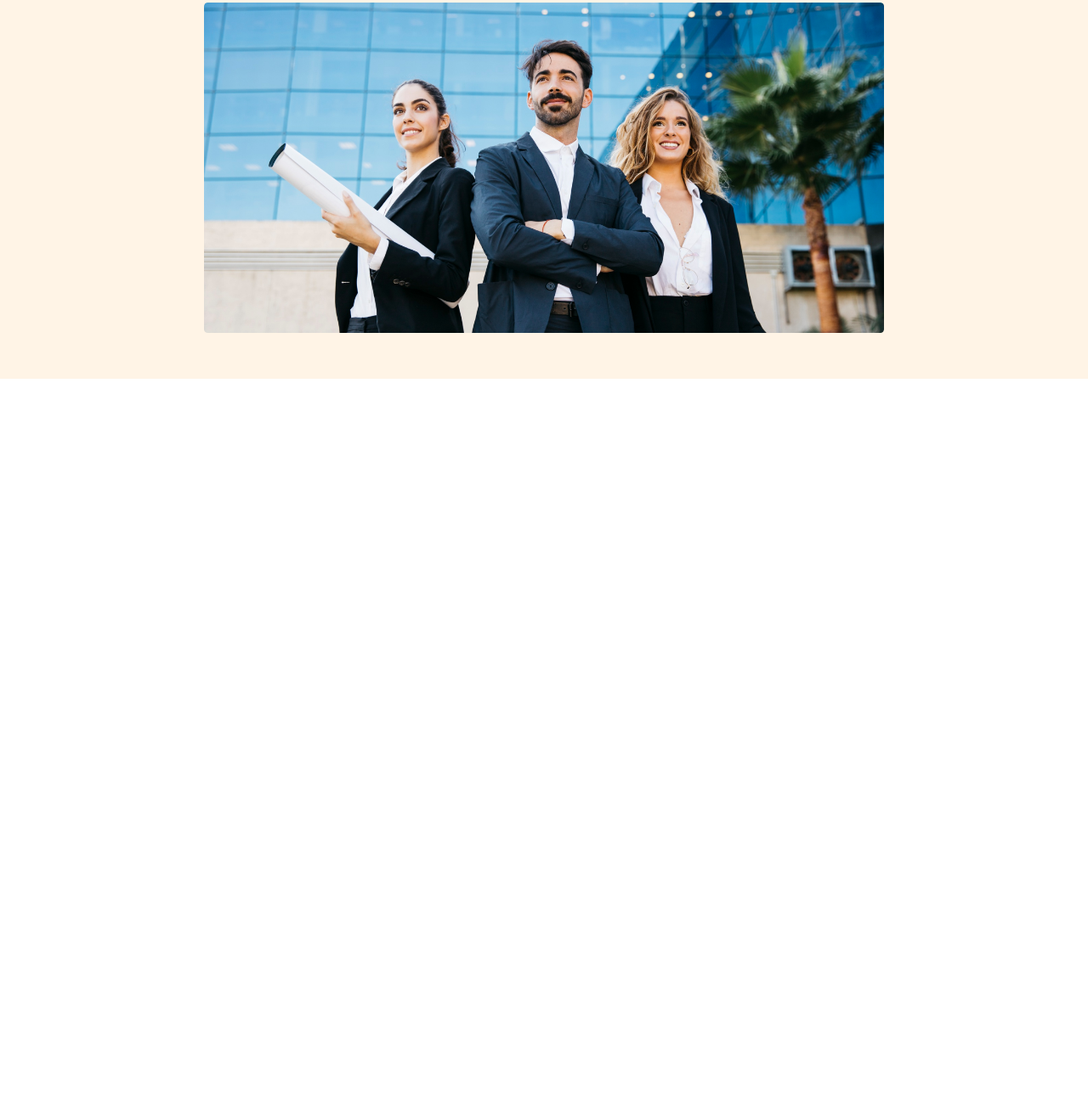
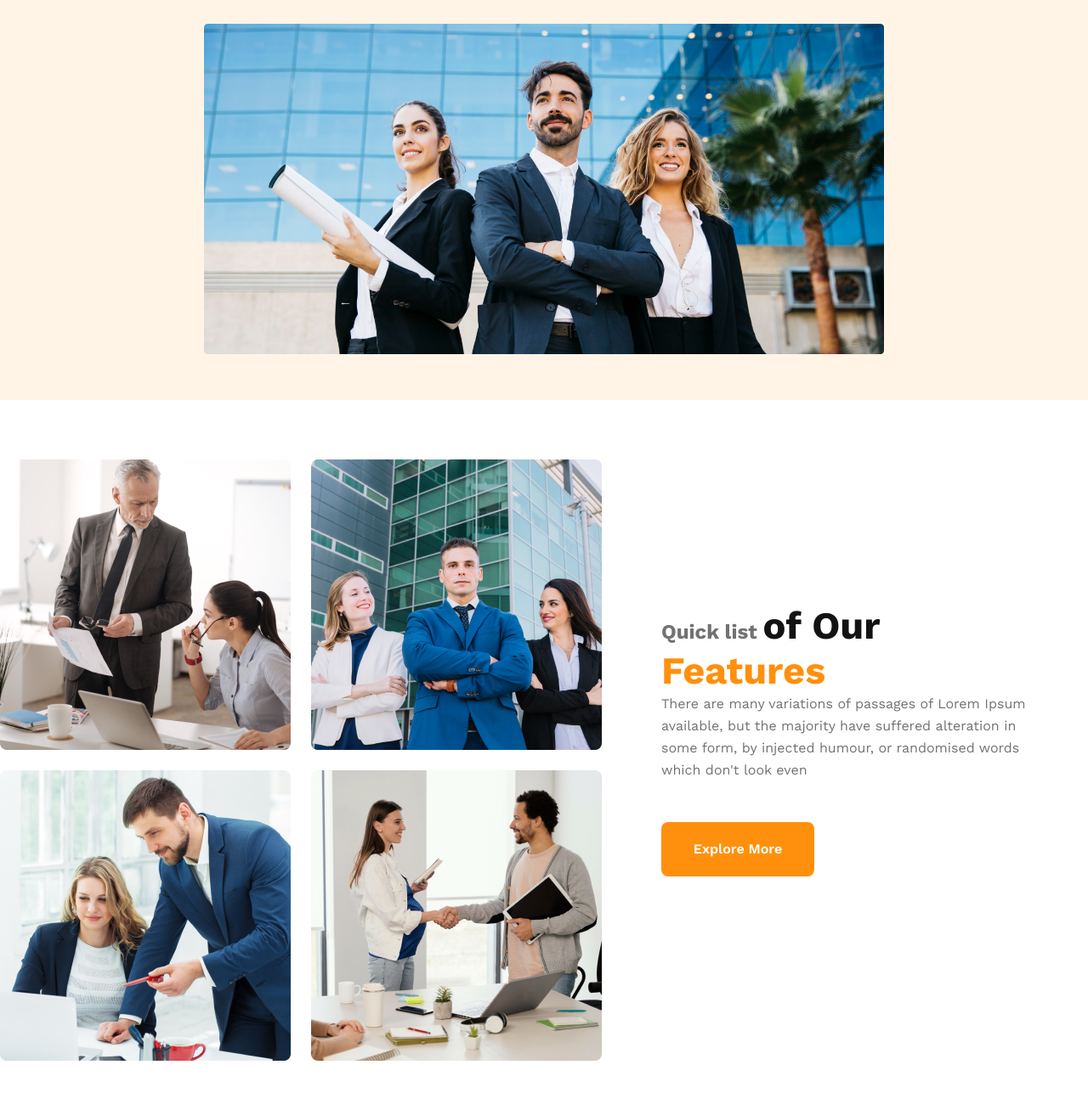
Before and after one commit to shakil-1/G3-Architects, a plain HTML site: page index.html in a window 1280 px wide. Shown: the part 541-1828 px from the top of the page at 85% size. Before the commit the page ends 987 px from the top, so only its background shows below. Drawn offline with nearby package versions, Linux system fonts and the light colour scheme.

Commit message:
add main section

```diff
--- a/index.html
+++ b/index.html
@@ -9,9 +9,10 @@
     <link rel="stylesheet" href="styles/styles.css" />
   </head>
   <body>
+    <!--  start banner section  -->
     <header>
       <nav>
-        <h1 class="nav-title">G3 Architects</h1>
+        <h3 class="section-title">G3 Architects</h3>
         <ul>
           <li><a href="">Home</a></li>
           <li><a href="">About</a></li>
@@ -23,20 +24,43 @@
       <div class="banner">
         <div class="banner-section">
           <h1 class="banner-title">Brand New Group of Architects</h1>
-            <p class="banner-descriptin">
+          <p class="text-light-gray">
             There are many variations of passages of Lorem Ipsum available, but
             the majority have suffered alteration in some form, by injected
             humour, or randomised words which don't look even
           </p>
 
           <button class="btn-primary">Explore More</button>
+        </div>
+        <img class="banner-img" src="./images/banner.png" alt="" />
+      </div>
+    </header>
+    <!--  end banner section  -->
+    <!-- start main section  -->
+    <main>
+      <section class="tems-container">
+        <div class="tems-img-container">
+          <img src="./images/team1.png" alt="" />
+          <img src="./images/team2.png" alt="" />
+          <img src="./images/team3.png" alt="" />
+          <img src="./images/team4.png" alt="" />
+        </div>
+        <div class="tems-content">
+          <h1 class="">
+            <span class="text-light-gray">Quick list</span>
+            <span class="tems2">of Our </span>
+            <span class="tems-title"> Features</span>
+          </h1>
+          <p class="tems-description">
+            There are many variations of passages of Lorem Ipsum available, but
+            the majority have suffered alteration in some form, by injected
+            humour, or randomised words which don't look even
+          </p>
+          <button class="btn-primary">Explore More</button>
+        </div>
+      </section>
 
-      </div>
-        <img class="banner-img" src="./images/banner.png" alt="">
-    </div>
-
-    </header>
-    <main></main>
+    </main>
     <footer></footer>
   </body>
 </html>
--- a/styles/styles.css
+++ b/styles/styles.css
@@ -5,6 +5,30 @@
     margin: 0;
     padding: 0;
 }
+
+.text-light-gray {
+    color: #727272;
+}
+
+.btn-primary {
+    width: 11.25rem;
+    height: 4rem;
+    border-radius: 0.500rem;
+    background: #FF900E;
+    color: #FFF;
+    padding: 1.250rem 1.500rem;
+    font-size: 1rem;
+    font-weight: 600;
+    border: 0;
+    margin: 3rem 0;
+
+}
+.section-title {
+    font-size: 2.8rem;
+    font-weight: 700;
+    color: #131313;
+}
+
 
 header {
     background-color: rgba(255, 144, 14, 0.10);
@@ -18,9 +42,6 @@ nav {
     text-align: center;
 }
 
-.nav-title {
-    font-weight: 700;
-}
 
 nav>ul {
     display: flex;
@@ -53,36 +74,57 @@ nav ul li a {
 
 }
 
-.banner-descriptin {
-    font-size: 1rem;
-    color: #727272;
-}
 
-.btn-primary {
-    width: 11.25rem;
-    height: 4rem;
-    border-radius: 0.500rem;
-    background: #FF900E;
-    color: #FFF;
-    padding: 1.250rem 1.500rem;
-    font-size: 1rem;
-    font-weight: 600;
-    border: 0;
-    margin: 3rem 0;
 
-}
-.banner-img{
+
+.banner-img {
     width: 100%;
 }
 
+/* main section  */
+
+main {
+    max-width: 1440px;
+    margin: 70px auto;
+    background-color: #FFF;
+}
+
+.tems-container {
+    display: flex;
+    align-items: center;
+}
+
+.tems-img-container {
+    display: grid;
+    grid-template-columns: repeat(2, 1fr);
+    gap: 1.5rem;
+}
 
 
+.tems-content {
+    padding-right: 70px;
+    padding-left: 70px;
 
+}
 
+.tems-title {
+    color: #FF900E;
+    font-size: 2.8125rem;
+    font-weight: 700;
+}
 
+.tems2 {
+    color: #131313;
+    font-weight: 700;
+    font-size: 2.8125rem;
+}
 
+.tems-description {
+    color: #727272;
+    font-size: 1rem;
+    line-height: 1.625rem;
 
-
+}
 
 
 
@@ -92,26 +134,50 @@ nav ul li a {
 /* responsive section  */
 /* mobile device */
 @media screen and (max-width:576px) {
-    header{
+    header {
         padding: 20px;
     }
-    nav{
+
+    nav,
+    .tems-container {
         flex-direction: column;
     }
-    nav ul li a{
-     gap: 5px;
+
+    nav ul li a {
+        gap: 5px;
 
     }
+
+    /* main section  */
+
+    .tems-img-container {
+        grid-template-columns: 1fr;
+    }
+
+    .tems-content {
+        padding: 30px;
+    }
+
+
 }
+
 /* tablete device  */
 @media screen and (min-width:576px) and (max-width:960px) {
-    nav{
+
+    nav,
+    .tems-container {
         flex-direction: column;
     }
-    header{
+
+    header {
         padding: 50px;
     }
-   nav > ul{
-    margin: 0 auto;
-   }
+
+    nav>ul {
+        margin: 0 auto;
+    }
+
+    .tems-content {
+       padding: 20px;
+    }
 }
```
Lines whose indentation alone changed are shown as unchanged.
